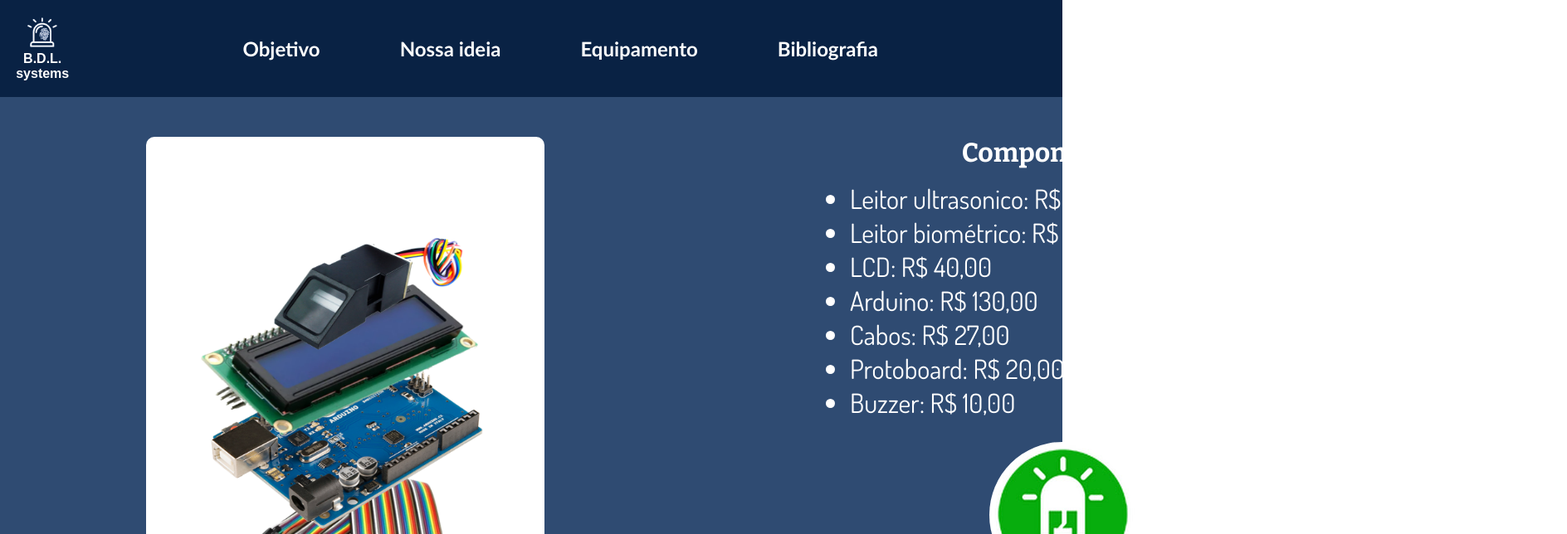
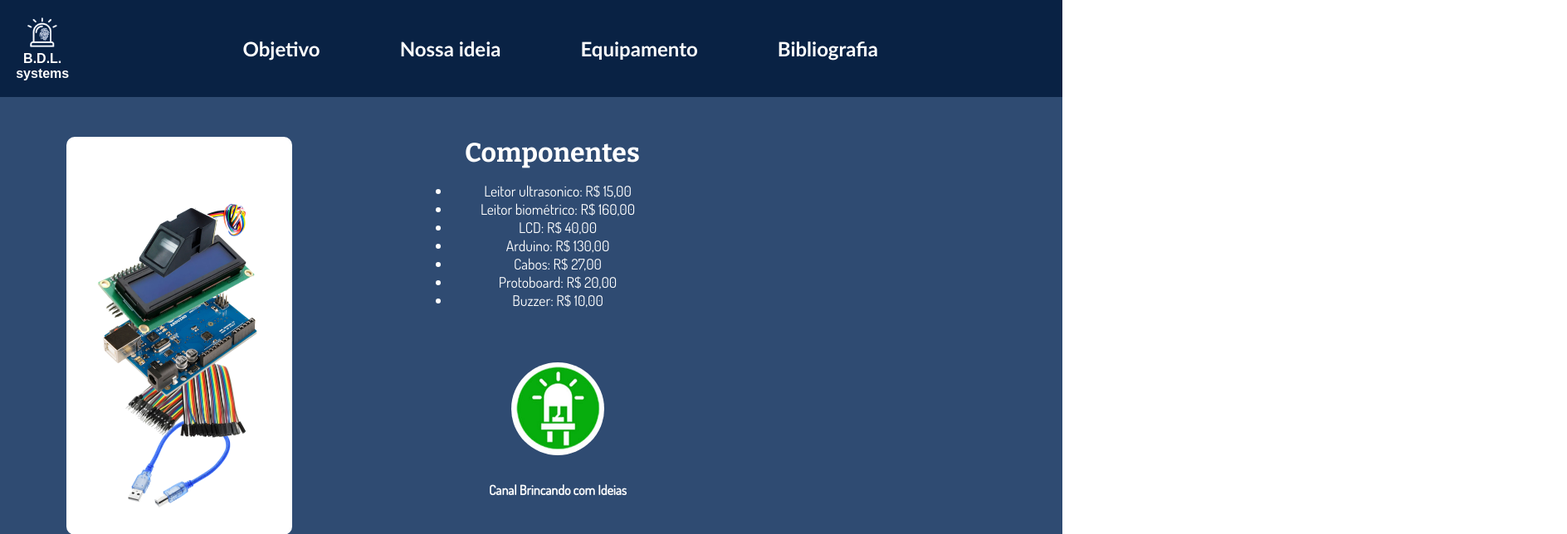
Before and after one commit to B14nc4l1m412B/Tcc, a React (Vite) app: page /equipamento in a window 1280 px wide. Shown: the top 644 px of the page at 83% size, 1888 px wide, since content can reach past the window. Built offline with nearby package versions, Linux system fonts and the light colour scheme.

Commit message:
ajustes 5?

```diff
--- a/package.json
+++ b/package.json
@@ -10,6 +10,7 @@
     "preview": "vite preview"
   },
   "dependencies": {
+    "@phosphor-icons/react": "github:phosphor-icons/react",
     "react": "^18.2.0",
     "react-dom": "^18.2.0",
     "react-router-dom": "^6.16.0"
--- a/src/paginas/Ideia.jsx
+++ b/src/paginas/Ideia.jsx
@@ -13,8 +13,10 @@ function Ideia() {
         <header className={styles.header}>
           <div className={styles.buttonLogo}>
           <button>
-            <img className={styles.Logo} src={Logo} alt="logo azul" />
-            <Link className={styles.home} to={"/"} >B.D.L. systems</Link>
+            <Link className={styles.home} to={"/"} >
+              <img className={styles.Logo} src={Logo} alt="logo azul" />
+              B.D.L. systems
+            </Link>
           </button>
           </div>
           <div className={styles.todomenu}>
@@ -27,7 +29,6 @@ function Ideia() {
 
         <main className={styles.main}>
           <div className={styles.tudo}>
-        <img  className={styles.camera} src={cameras} alt="duas cameras" />
           <div className={styles.conteudo}>
             <p className={styles.p}>Nosso produtos ajudam com a prenvenção de crimes. Normalmente, quando os criminosos percebem um sistema de segurança implantado no local, acabam recuando e desistindo de agir. Só de estarem presentes no ambiente, os equipamentos reduzem as chances de ocorrerem os delitos, por que as pessoas mal-intencionadas optam por locais onde possam trafegar sem serem vistos.</p>
             <img className={styles.digital} src={digital} alt="dedo com digital na frente" />
--- a/src/paginas/css/Equipamento.module.css
+++ b/src/paginas/css/Equipamento.module.css
@@ -89,32 +89,30 @@ button {
 }
 
 .imgcomponentes {
-    width: 40rem;
     padding: 1rem;
-    padding-left: 7rem;
+    padding-right: 10rem;
 }
 
 .Imagecomponentes {
-    height: 45.2rem;
-    width: 30rem;
+    height: 30rem;
+    width: 17rem;
     border-radius: 10px;
 }
 
 .lista {
-    padding-left: 20rem;
-    width: 50rem;
-    height: 20rem;
+    width: 20rem;
+    padding-inline: 2rem;
 }
 
 h1 {
-    text-align: center;
     padding: 1rem;
     font-family: 'Bitter', serif;
 }
 
 li {
+    text-align: center;
     font-family: 'Dosis', sans-serif;
-    font-size: 2rem;
+    font-size: 1.1rem;
 }
 
 .youtube {
@@ -122,8 +120,6 @@ li {
     padding-left: 40rem;
     padding: 2rem;
     display: block;
-    width: 72rem;
-    height: 20rem;
     text-align: center;
 }
 
@@ -135,6 +131,8 @@ li {
 }
 
 .Brincando {
+    height: 7rem;
+    width: 7rem;
     border-radius: 50%;
     display: block;
 }
--- a/src/paginas/css/Ideia.module.css
+++ b/src/paginas/css/Ideia.module.css
@@ -86,15 +86,8 @@ button {
     display: flex;
 }
 
-.camera {
-    height: 51.3rem;
-    width: 30rem;
-    display: flex;
-}
-
 .conteudo {
     padding: 3rem;
-    padding-top: 8.5rem;
     text-align: center;
 }
 
@@ -149,9 +142,6 @@ p {
     .main {
         text-align: center;
     }
-    .tudo {
-        display: block;
-    }
     .camera {
         height: 45rem;
         width: 23.72rem;
```
Also changed, not shown: 1 other file (tests, documents, lock files or other folders).
